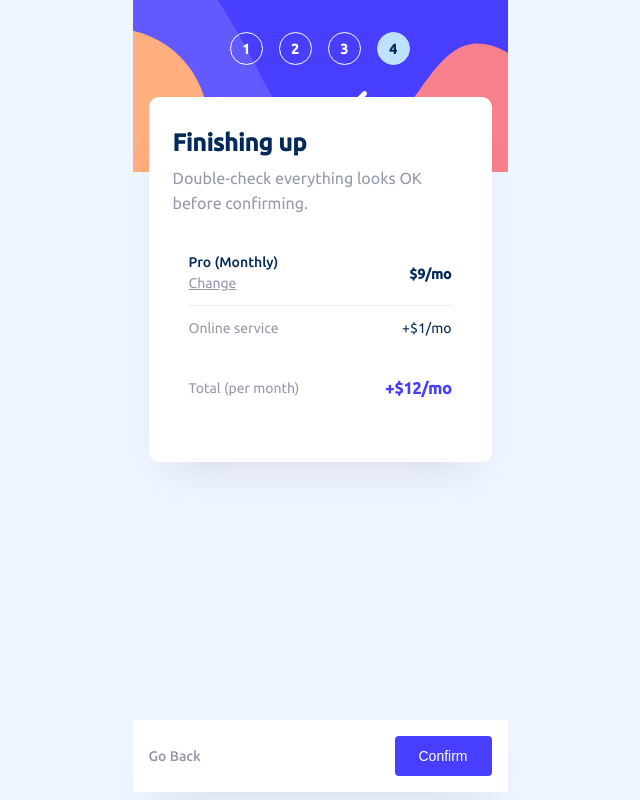
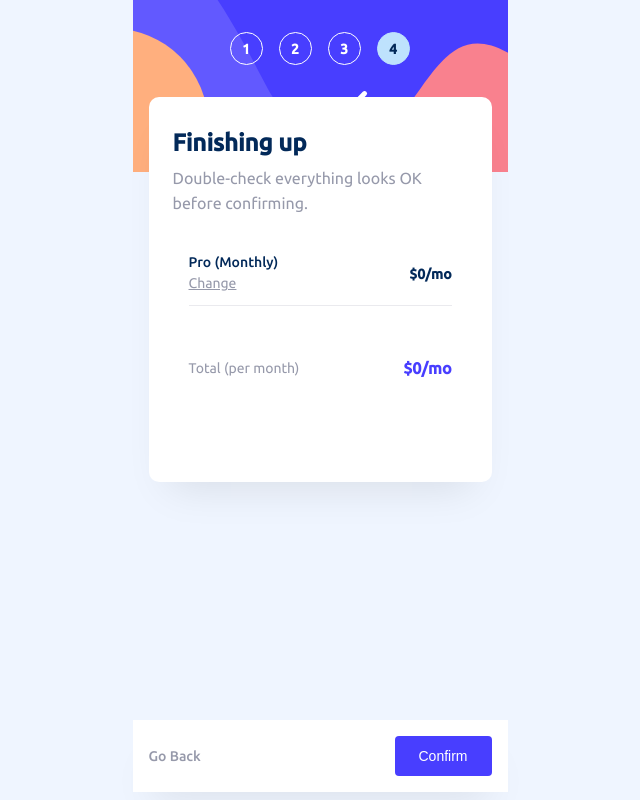
Before and after one commit to AlexanderGrigoryan/Multi-step-form, a React (Vite) app: page /finish in a window 1280 px wide. Shown: the whole page, without its empty margins (320-960 px from the left). Built offline with nearby package versions, Linux system fonts and the light colour scheme.

Commit message:
make funcionality of counting total price and so on

```diff
--- a/src/App.tsx
+++ b/src/App.tsx
@@ -43,7 +43,10 @@ function App() {
               }
             />
             <Route path="/addons" element={<Addons isChecked={isChecked} />} />
-            <Route path="/finish" element={<Finish pathname={pathname} isChecked={isChecked} setIsChecked={setIsChecked} />} />
+            <Route
+              path="/finish"
+              element={<Finish pathname={pathname} isChecked={isChecked} />}
+            />
             <Route path="/thankyou" element={<ThankYou />} />
           </Routes>
         </Content>
--- /dev/null
+++ b/src/data/addonsList.json
@@ -0,0 +1,26 @@
+[
+    {
+      "name": "Online service",
+      "description": "Access to multiplayer games",
+      "price": {
+        "month": 1,
+        "year": 10
+      }
+    },
+    {
+      "name": "Larger storage",
+      "description": "Extra 1TB of cloud save",
+      "price": {
+        "month": 2,
+        "year": 20
+      }
+    },
+    {
+      "name": "Customizable profile",
+      "description": "Custom theme on your profile",
+      "price": {
+        "month": 2,
+        "year": 20
+      }
+    }
+  ]
--- a/src/pages/Addons.tsx
+++ b/src/pages/Addons.tsx
@@ -1,33 +1,34 @@
 import { Link } from "react-router-dom";
 import styled, { css } from "styled-components";
 import { useCheckboxStore } from "../stores/useCheckboxStore";
+import addonsList from "../data/addonsList.json";
 
-const addonsList = [
-  {
-    name: "Online service",
-    description: "Access to multiplayer games",
-    price: {
-      month: "+$1/mo",
-      year: "+$10/yr",
-    },
-  },
-  {
-    name: "Larger storage",
-    description: "Extra 1TB of cloud save",
-    price: {
-      month: "+$2/mo",
-      year: "+$20/yr",
-    },
-  },
-  {
-    name: "Customizable profile",
-    description: "Custom theme on your profile",
-    price: {
-      month: "+$2/mo",
-      year: "+$20/yr",
-    },
-  },
-];
+// const addonsList = [
+//   {
+//     name: "Online service",
+//     description: "Access to multiplayer games",
+//     price: {
+//       month: 1,
+//       year: 10,
+//     },
+//   },
+//   {
+//     name: "Larger storage",
+//     description: "Extra 1TB of cloud save",
+//     price: {
+//       month: 2,
+//       year: 20,
+//     },
+//   },
+//   {
+//     name: "Customizable profile",
+//     description: "Custom theme on your profile",
+//     price: {
+//       month: 2,
+//       year: 20,
+//     },
+//   },
+// ];
 
 interface AddonsProps {
   isChecked: boolean;
@@ -38,9 +39,19 @@ function Addons(props: AddonsProps) {
 
   const { checkboxes, toggleCheckbox, addToBase } = useCheckboxStore();
 
-  const addonOnChange = (info: number) => {
-    toggleCheckbox(info);
-    // addToBase(info);
+  const addonOnChange: (
+    index: number,
+    name: string,
+    monthlyPrice: number,
+    yearlyPrice: number
+  ) => void = (
+    index: number,
+    name: string,
+    monthlyPrice: number,
+    yearlyPrice: number
+  ) => {
+    toggleCheckbox(index);
+    addToBase(index, name, monthlyPrice, yearlyPrice);
   };
 
   return (
@@ -57,7 +68,14 @@ function Addons(props: AddonsProps) {
                     checked={checkboxes[index]}
                     type="checkbox"
                     id={`track-checkbox-${index}`}
-                    onChange={() => addonOnChange(index)}
+                    onChange={() =>
+                      addonOnChange(
+                        index,
+                        item.name,
+                        item.price.month,
+                        item.price.year
+                      )
+                    }
                   />
                   <AddonService>
                     <ServiceName>{item.name}</ServiceName>
@@ -65,7 +83,8 @@ function Addons(props: AddonsProps) {
                   </AddonService>
                 </AddonInfo>
                 <ServicePrice>
-                  {isChecked ? item.price.year : item.price.month}
+                  +${isChecked ? item.price.year : item.price.month}/
+                  {isChecked ? "yr" : "mo"}
                 </ServicePrice>
               </Addon>
             );
--- a/src/pages/Finish.tsx
+++ b/src/pages/Finish.tsx
@@ -1,19 +1,45 @@
 import { Link } from "react-router-dom";
 import styled from "styled-components";
 import useButtonStore from "../stores/useButtonStore";
+import { useCheckboxStore } from "../stores/useCheckboxStore";
 
 interface FinishProps {
   pathname: string;
   isChecked: boolean;
-  setIsChecked: React.Dispatch<React.SetStateAction<boolean>>;
 }
 
 function Finish(props: FinishProps) {
-  const { pathname, isChecked, setIsChecked } = props;
+  const { pathname, isChecked } = props;
 
   const selectedButton = useButtonStore((state) => state.selectedButton);
+  const infoAboutCheckboxes = useCheckboxStore(
+    (state) => state.infoAboutCheckboxes
+  );
+  const monthlyPrice = useButtonStore(
+    (state) => state.selectedButtonMonthlyPrice
+  );
+  const yearlyPrice = useButtonStore(
+    (state) => state.selectedButtonYearlyPrice
+  );
 
-  console.log(isChecked);
+  interface SumPricesType {
+    monthlyPrice: number;
+    yearlyPrice: number;
+  }
+
+  function sumPrices(arr: SumPricesType[]) {
+    let sumMonth = 0;
+    let sumYear = 0;
+
+    arr.forEach((item) => {
+      sumMonth += item.monthlyPrice;
+      sumYear += item.yearlyPrice;
+    });
+
+    return { sumMonth, sumYear };
+  }
+
+  const total = sumPrices(infoAboutCheckboxes);
 
   return (
     <Container>
@@ -33,19 +59,35 @@ function Finish(props: FinishProps) {
               </PlanName>
               <PlanChange to="/plan">Change</PlanChange>
             </PlanInfo>
-            <PlanPrice>$9/mo</PlanPrice>
+            <PlanPrice>
+              ${isChecked ? yearlyPrice : monthlyPrice}/
+              {isChecked ? "yr" : "mo"}
+            </PlanPrice>
           </ChosenPlan>
           <Line></Line>
           <Addons>
-            <Addon>
-              <AddonName>Online service</AddonName>
-              <AddonPrice>+$1/mo</AddonPrice>
-            </Addon>
+            {infoAboutCheckboxes.map((item) => {
+              return (
+                <Addon>
+                  <AddonName>{item.name}</AddonName>
+                  <AddonPrice>
+                    ${isChecked ? item.yearlyPrice : item.monthlyPrice}/
+                    {isChecked ? "yr" : "mo"}
+                  </AddonPrice>
+                </Addon>
+              );
+            })}
           </Addons>
         </TotalPrice>
         <Total>
           <TotalName>Total (per month)</TotalName>
-          <TotalAmount>+$12/mo</TotalAmount>
+          <TotalAmount>
+            $
+            {isChecked
+              ? total.sumYear + yearlyPrice
+              : total.sumMonth + monthlyPrice}
+            /{isChecked ? "yr" : "mo"}
+          </TotalAmount>
         </Total>
       </Content>
       <NextStepContainer>
@@ -93,7 +135,7 @@ const Container = styled.div`
 
 const Content = styled.div`
   width: 343px;
-  height: 365px;
+  height: 385px;
   border-radius: 10px;
   box-shadow: 0px 25px 40px -20px rgba(0, 0, 0, 0.1);
   background: #ffffff;
--- a/src/pages/Plan.tsx
+++ b/src/pages/Plan.tsx
@@ -18,24 +18,24 @@ function Plan(props: PlanProps) {
     {
       categoryName: "Arcade",
       price: {
-        month: "$9/mo",
-        year: "$90/yr",
+        month: 9,
+        year: 90,
       },
       image: ArcadeIcon,
     },
     {
       categoryName: "Advanced",
       price: {
-        month: "$12/mo",
-        year: "$120/yr",
+        month: 12,
+        year: 120,
       },
       image: AdvancedIcon,
     },
     {
       categoryName: "Pro",
       price: {
-        month: "$15/mo",
-        year: "$150/yr",
+        month: 15,
+        year: 150,
       },
       image: ProIcon,
     },
@@ -43,10 +43,35 @@ function Plan(props: PlanProps) {
 
   const selectedButton = useButtonStore((state) => state.selectedButton);
   const setSelectedButton = useButtonStore((state) => state.setSelectedButton);
+  const selectedButtonMonthlyPrice = useButtonStore(
+    (state) => state.selectedButtonMonthlyPrice
+  );
+  const setSelectedButtonMonthlyPrice = useButtonStore(
+    (state) => state.setSelectedButtonMonthlyPrice
+  );
+  const selectedButtonYearlyPrice = useButtonStore(
+    (state) => state.selectedButtonYearlyPrice
+  );
+  const setSelectedButtonYearlyPrice = useButtonStore(
+    (state) => state.setSelectedButtonYearlyPrice
+  );
 
-  const handleButtonClick = (button: string) => {
+  const handleButtonClick = (
+    button: string,
+    monthlyPrice: number,
+    yearlyPrice: number
+  ) => {
     setSelectedButton(button);
+    setSelectedButtonMonthlyPrice(monthlyPrice);
+    setSelectedButtonYearlyPrice(yearlyPrice);
   };
+
+  console.log(
+    "month",
+    selectedButtonMonthlyPrice,
+    "year",
+    selectedButtonYearlyPrice
+  );
 
   return (
     <Container>
@@ -59,14 +84,21 @@ function Plan(props: PlanProps) {
               return (
                 <Button
                   key={index}
-                  onClick={() => handleButtonClick(item.categoryName)}
+                  onClick={() =>
+                    handleButtonClick(
+                      item.categoryName,
+                      item.price.month,
+                      item.price.year
+                    )
+                  }
                   active={selectedButton === item.categoryName}
                 >
                   <CategoryImage src={item.image} />
                   <CategoryInfo>
                     <Category>{item.categoryName}</Category>
                     <CategoryPrice>
-                      {isChecked ? item.price.year : item.price.month}
+                      ${isChecked ? item.price.year : item.price.month}/
+                      {isChecked ? "yr" : "mo"}
                     </CategoryPrice>
                   </CategoryInfo>
                 </Button>
--- a/src/stores/useButtonStore.ts
+++ b/src/stores/useButtonStore.ts
@@ -3,11 +3,19 @@ import {create} from 'zustand';
 interface ButtonStore {
   selectedButton: string | null;
   setSelectedButton: (button: string | null) => void;
+  selectedButtonMonthlyPrice: number;
+  setSelectedButtonMonthlyPrice: (buttonName: number ) => void
+  selectedButtonYearlyPrice: number;
+  setSelectedButtonYearlyPrice: (buttonName: number) => void
 }
 
 const useButtonStore = create<ButtonStore>((set) => ({
   selectedButton: null,
   setSelectedButton: (button) => set(() => ({ selectedButton: button })),
+  selectedButtonMonthlyPrice: 0,
+  setSelectedButtonMonthlyPrice: (monthlyPrice) => set(() => ({selectedButtonMonthlyPrice: monthlyPrice})),
+  selectedButtonYearlyPrice: 0,
+  setSelectedButtonYearlyPrice: (yearlyPrice) => set(() => ({selectedButtonYearlyPrice: yearlyPrice}))
 }));
 
 export default useButtonStore;
--- a/src/stores/useCheckboxStore.ts
+++ b/src/stores/useCheckboxStore.ts
@@ -2,14 +2,15 @@ import {create} from 'zustand';
 
 interface CheckboxInfo {
   name: string,
-  price: number
+  monthlyPrice: number,
+  yearlyPrice: number,
 }
 
 interface CheckboxState {
   checkboxes: boolean[];
   infoAboutCheckboxes: CheckboxInfo[]
   toggleCheckbox: (index: number) => void;
-  addToBase: (index: number) => void
+  addToBase: (index: number, name: string, monthlyPrice: number, yearlyPrice: number) => void
 }
 
 export const useCheckboxStore = create<CheckboxState>((set) => ({
@@ -22,11 +23,18 @@ export const useCheckboxStore = create<CheckboxState>((set) => ({
       return { checkboxes: updatedCheckboxes };
     });
   },
-  addToBase: (index) => {
+  addToBase: (index, name, monthlyPrice, yearlyPrice) => {
     set((state) => {
-      // const updatedInfoCheckboxes = [...state.infoAboutCheckboxes];
-      return console.log(111)
-    })
+      const updatedInfoCheckboxes = [...state.infoAboutCheckboxes];
+      const existingIndex = updatedInfoCheckboxes.findIndex((item) => item && item.name === name);
 
-  }
+      if (existingIndex !== -1) {
+        updatedInfoCheckboxes.splice(existingIndex, 1); // Remove the item
+      } else {
+        updatedInfoCheckboxes.push({ name, monthlyPrice, yearlyPrice }); // Add the item
+      }
+
+      return { infoAboutCheckboxes: updatedInfoCheckboxes };
+    });
+  },
 }));
```
Also changed, not shown: src/types.d.ts (+8 -0 lines).
